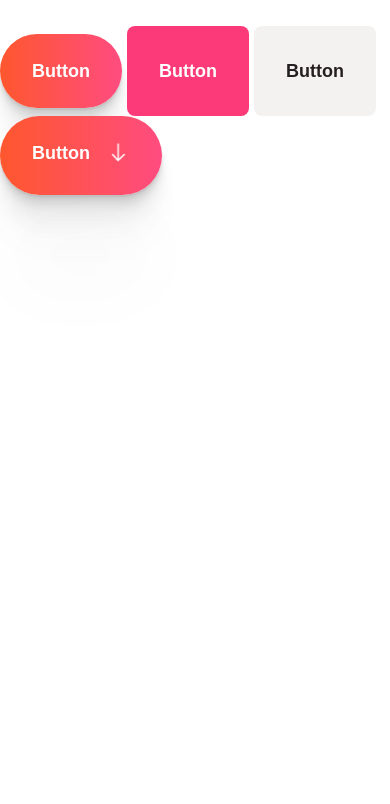
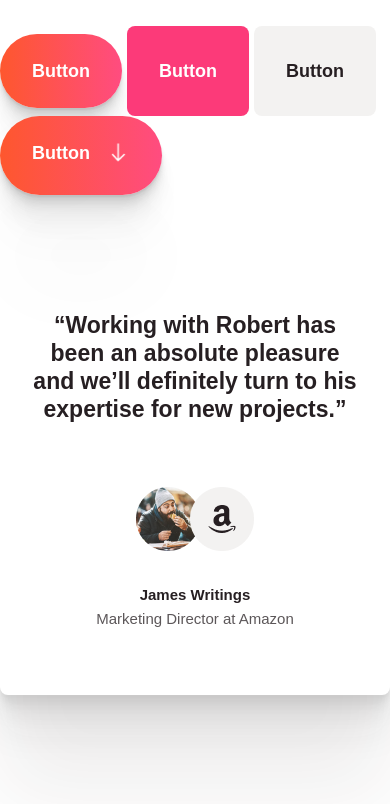
Before and after one commit to jinasunuwar/Responsive-Design-Practice, a plain HTML site: page components.html in a window 390 px wide. Drawn offline with Linux system fonts and the light colour scheme.

Commit message:
Responsive Card Component added

```diff
--- a/components.html
+++ b/components.html
@@ -34,6 +34,27 @@
             <img src="./images/downward.png" alt="Down arrow" width="24px" height="24px">
         </div>
     </div>
+    <br><br><br>
+    <div class="testimonial-card">
+        <div class="statement">
+            <h5>“Working with Robert has been an absolute pleasure and we’ll definitely turn to his expertise for new
+                projects.”</h5>
+        </div>
+        <div class="media-profile">
+            <div class="overlapping-main">
+                <img src="./images/Avatar.png" alt="James Writing" width="64px" height="64px">
+                <img class="overlap" src="./images/Author logo.png" alt="Amazon logo" width="64px" height="64px">
+            </div>
+        </div>
+        <div class="testimonial-details">
+            <div class="name">
+                <p>James Writings</p>
+            </div>
+            <div class="position">
+                <p>Marketing Director at Amazon</p>
+            </div>
+        </div>
+    </div>
 </body>
 
 </html>
--- /dev/null
+++ b/css/testimony-card.css
@@ -0,0 +1,46 @@
+.testimonial-card {
+    background-color: #fff;
+    border-radius: 8px;
+    box-shadow: 0px 2.767px 2.214px 0px rgba(38, 31, 34, 0.02), 0px 6.65px 5.32px 0px rgba(38, 31, 34, 0.03), 0px 12.522px 10.017px 0px rgba(38, 31, 34, 0.04), 0px 22.336px 17.869px 0px rgba(38, 31, 34, 0.04), 0px 41.778px 33.422px 0px rgba(38, 31, 34, 0.05), 0px 100px 80px 0px rgba(38, 31, 34, 0.07);
+    padding: 64px 32px;
+    width: 100%;
+    text-align: center;
+}
+
+@media (min-width:768px) {
+    .testimonial-card {
+        padding: 96px 64px;
+    }
+}
+@media (min-width:998px) {
+    .testimonial-card {
+        padding: 128px 64px;
+    }
+}
+
+.testimonial-card .statement {
+    margin-bottom: 64px;
+}
+
+.testimonial-card .testimonial-details .name p {
+    font-size: 15px;
+    font-weight: 700;
+    line-height: 24px;
+}
+
+.testimonial-card .testimonial-details .position p {
+    font-size: 15px;
+    font-weight: 300;
+    line-height: 24px;
+    color: #5c5759;
+}
+
+.testimonial-card .media-profile .overlapping-main {
+    margin-bottom: 32px;
+    display: flex;
+    justify-content: center;
+}
+
+.testimonial-card .media-profile .overlap {
+    margin-left: -10px;
+}
--- a/global.css
+++ b/global.css
@@ -170,7 +170,7 @@ h5 {
     font-family: 'Brandon Grotesque', sans-serif;
     font-size: 23px;
     font-style: normal;
-    font-weight: 500;
+    font-weight: 700;
     line-height: 28px;
     color: #261F22;
 }
@@ -179,7 +179,7 @@ h5 {
     h5 {
         font-size: 25px;
         font-style: normal;
-        font-weight: 500;
+        font-weight: 700;
         line-height: 32px;
         color: #261F22;
     }
@@ -189,7 +189,7 @@ h5 {
     h5 {
         font-size: 30px;
         font-style: normal;
-        font-weight: 500;
+        font-weight: 700;
         line-height: 40px;
         color: #261F22;
     }
--- a/style.css
+++ b/style.css
@@ -4,3 +4,4 @@
 @import "./css/header.css";
 @import "./css/footer.css";
 @import "./css/button.css";
+@import "./css/testimony-card.css";
```
